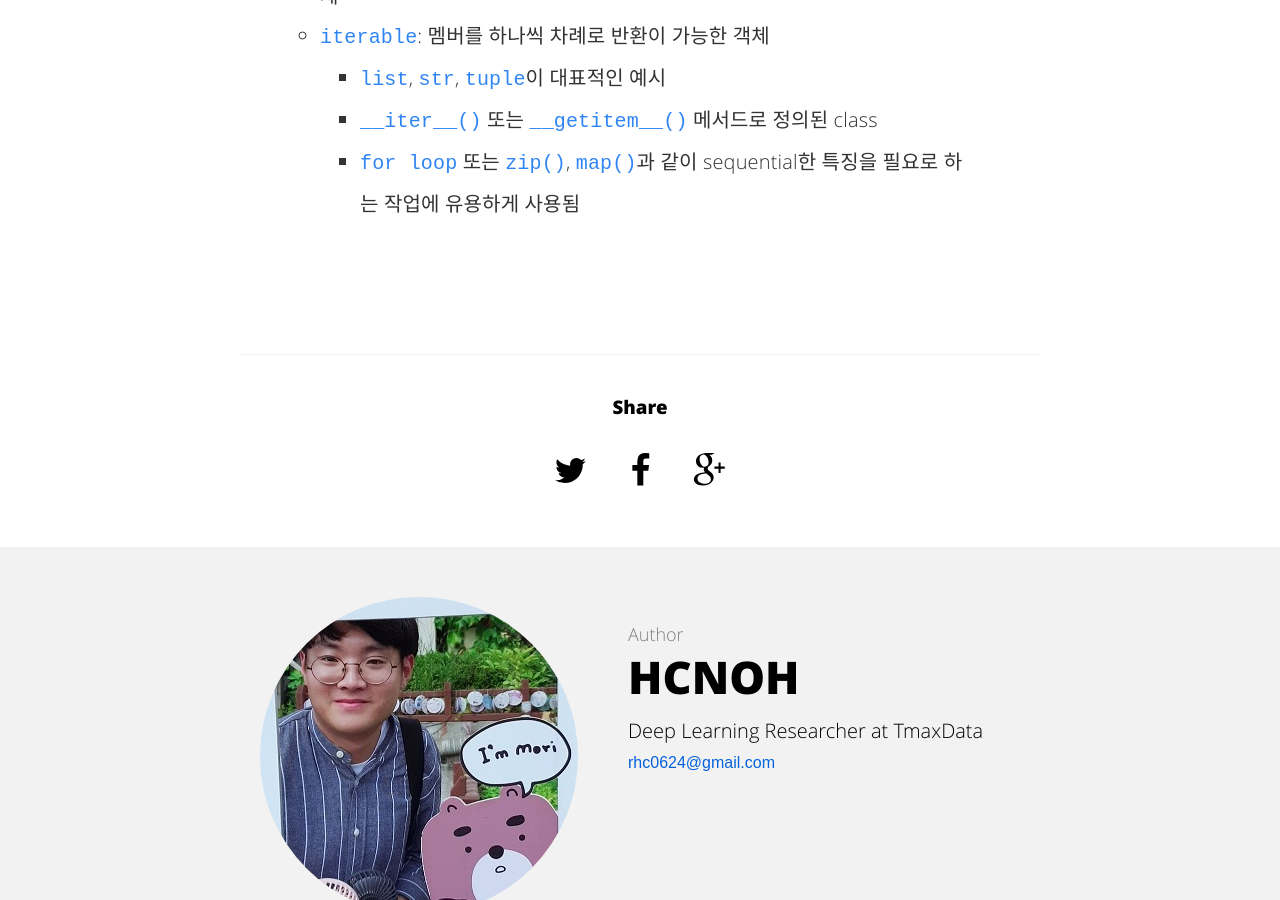
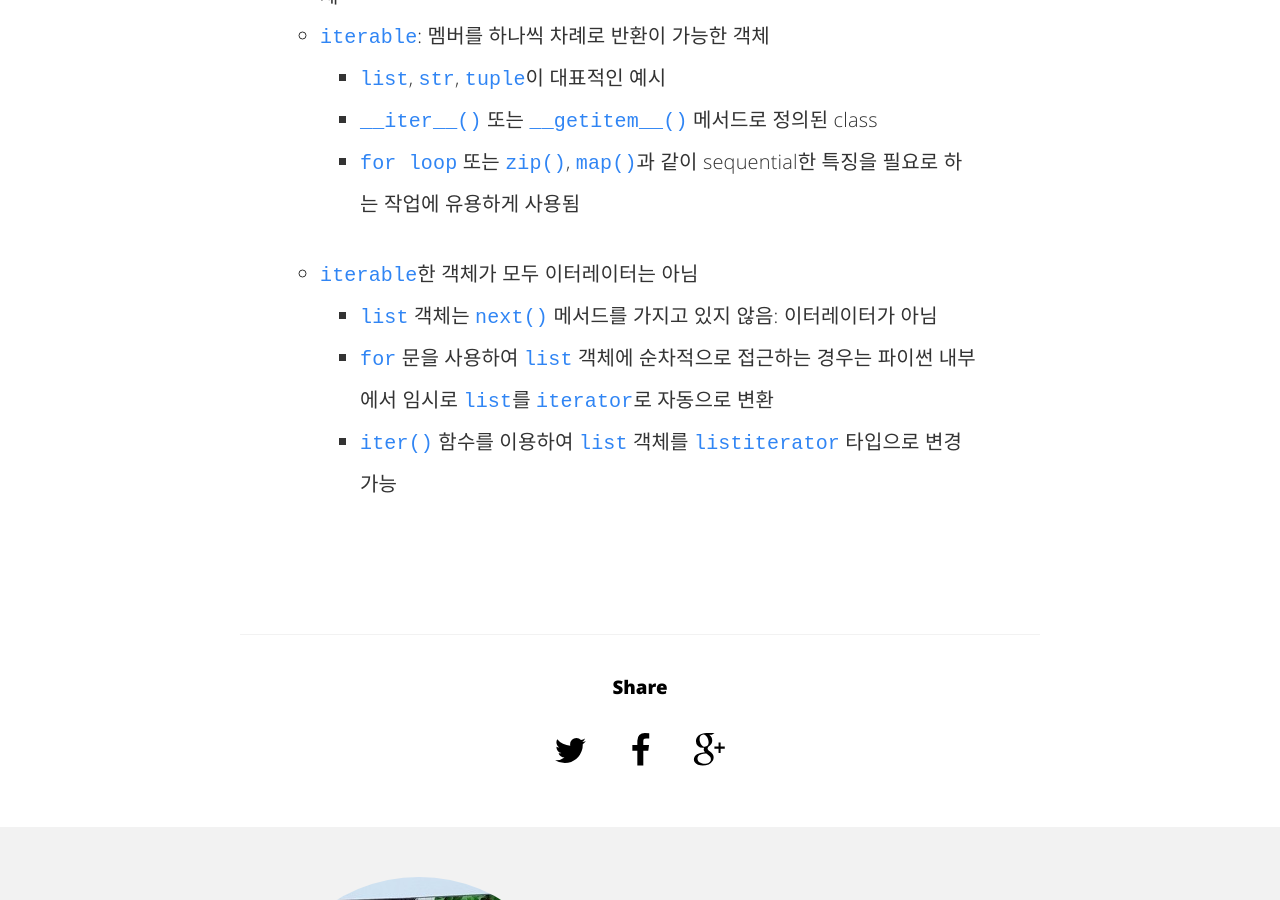
Before and after one commit to hcnoh/blog-prev, a Jekyll site: the page built from _posts/2018-09-17-effective-python-way09.md, in a window 1280 px wide and 900 px high, scrolled down 3777 px. Built offline with Jekyll 4.4.1, drawn with Linux system fonts in a browser that asks for light colours; comment, search, counter and statistics services are not loaded.

Commit message:
Update 2018-09-17-effective-python-way09.md

```diff
--- a/_posts/2018-09-17-effective-python-way09.md
+++ b/_posts/2018-09-17-effective-python-way09.md
@@ -77,3 +77,7 @@ print(next(roots))
     - `list`, `str`, `tuple`이 대표적인 예시
     - `__iter__()` 또는 `__getitem__()` 메서드로 정의된 class
     - `for loop` 또는 `zip()`, `map()`과 같이 sequential한 특징을 필요로 하는 작업에 유용하게 사용됨
+  - `iterable`한 객체가 모두 이터레이터는 아님
+    - `list` 객체는 `next()` 메서드를 가지고 있지 않음: 이터레이터가 아님
+    - `for` 문을 사용하여 `list` 객체에 순차적으로 접근하는 경우는 파이썬 내부에서 임시로 `list`를 `iterator`로 자동으로 변환
+    - `iter()` 함수를 이용하여 `list` 객체를 `listiterator` 타입으로 변경 가능
```
